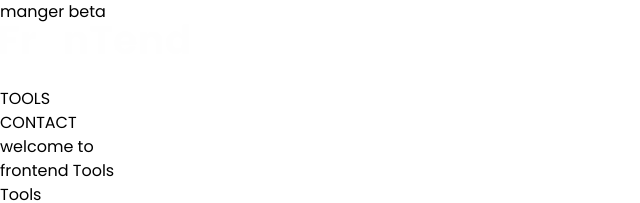
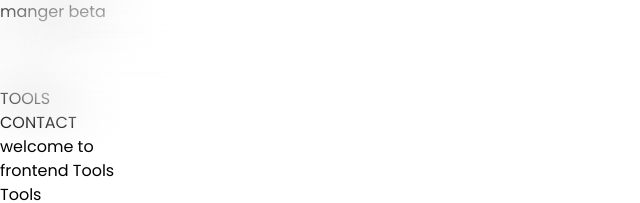
Before and after one commit to SatirthaRoy/FrontendTools, a React (Vite) app: page / in a window 1280 px wide. Shown: the top 203 px of the page, without its empty margins (0-640 px from the left). Built offline with nearby package versions, Linux system fonts and the light colour scheme.

Commit message:
added gradient blur using mask-image in index.css

```diff
--- a/src/components/Nav.jsx
+++ b/src/components/Nav.jsx
@@ -3,13 +3,16 @@ import frontend from '../assets/SVGS/FronTend ToolsFT.svg'
 
 const Nav = () => {
   return (
-    <nav className='flex justify-between items-center mt-6 py-6 w-11/12 mx-auto sticky top-0'>
+    <>
+      <div id='glossy' className='z-40'></div>
+      <nav className='flex justify-between items-center mt-6 py-6 w-11/12 mx-auto sticky top-0 z-50'>
         <img src={frontend} alt="" />
         <h3 className='text-[#F9F7FA] font-semibold text-xl cursor-pointer'>TOOLS
           <div className='bg-white h-1 w-full'></div>
         </h3>
         <button className='text-white font-semibold text-xl bg-transparent hover:bg-white border hover:text-[#272328] py-4 md:px-16 border-white'>CONTACT</button>
       </nav>
+    </>
   )
 }
 
--- a/src/index.css
+++ b/src/index.css
@@ -11,3 +11,13 @@
   height: 64px;
   width: 64px;
 }
+
+#glossy {
+  /* border: 1px solid yellow; */
+  position: fixed;
+  top: 0;
+  width: 100%;
+  height: 150px;
+  backdrop-filter: blur(30px);
+  mask-image: linear-gradient(rgb(0, 0, 0) 0% ,rgb(0, 0, 0, .8) 60%, rgba(0, 0, 0, 0) 100%);
+}
```
Lines whose indentation alone changed are shown as unchanged.
